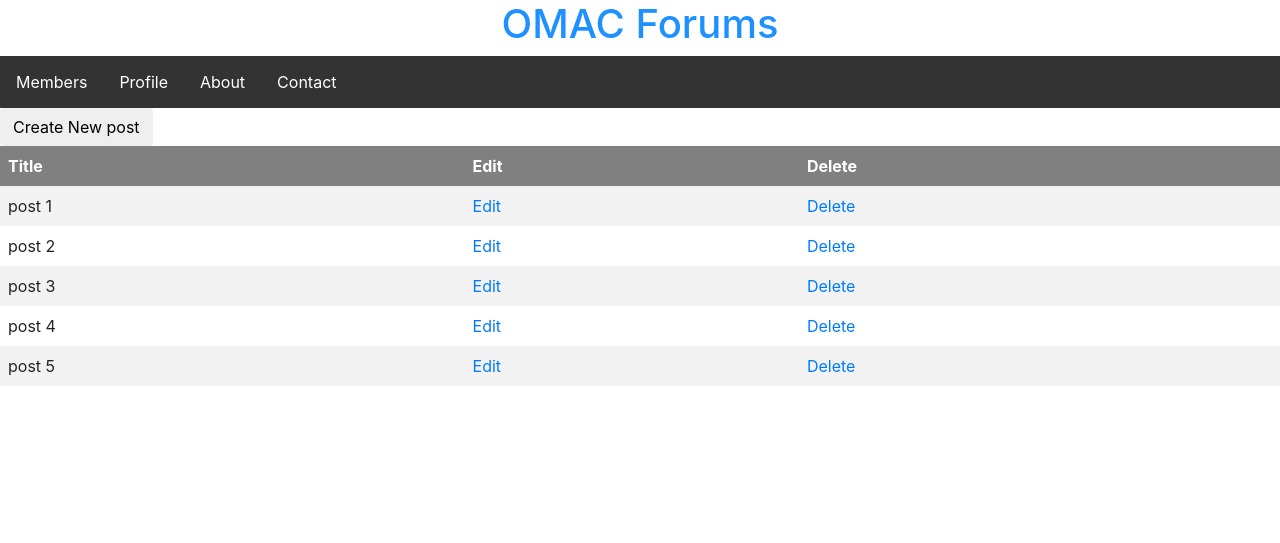
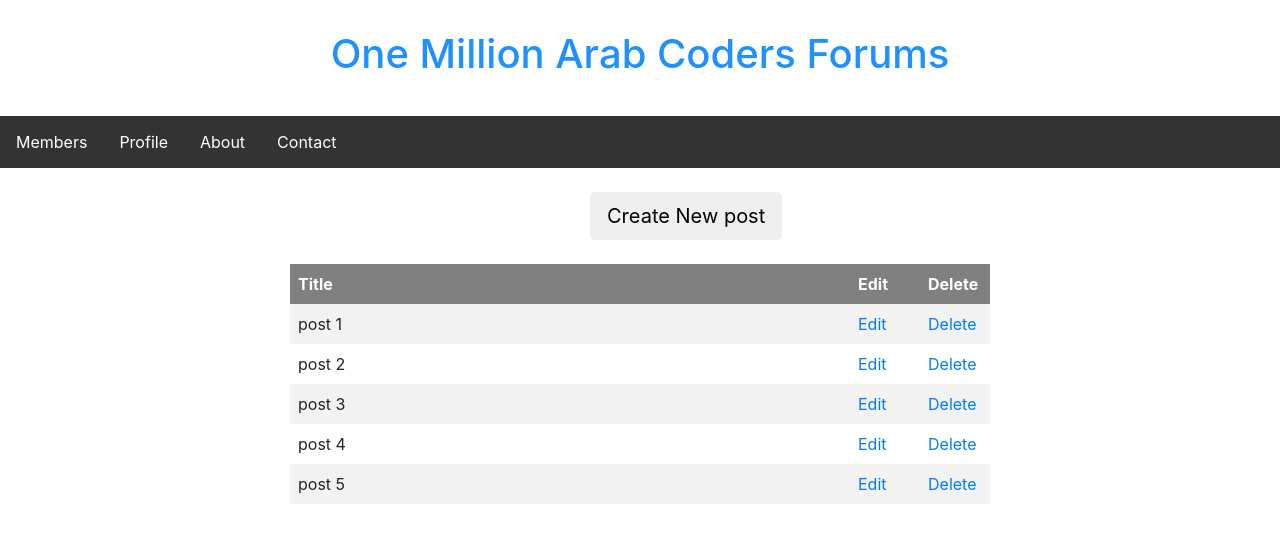
Before and after one commit to TChi91/omac-forum-project, a Flask app: page / in a window 1280 px wide. Shown: the top 543 px of the page. Run offline with Flask 2, Linux system fonts and the light colour scheme; some libraries are stand-ins or nearby versions.

Commit message:
index page improvement

```diff
--- a/forums/templates/index.html
+++ b/forums/templates/index.html
@@ -7,6 +7,7 @@
         h1 {
         color:#1E90FF;
         text-align:center;
+        padding: 30px;
         }
         ul {
     list-style-type: none;
@@ -33,9 +34,12 @@ li a {
 li a:hover {
     background-color: #111;
 }
+button{
+    margin-left: 590px;}
 table {
     border-collapse: collapse;
-    width: 100%;
+    width: 700px;
+    margin : auto;
 }
 
 th, td {
@@ -54,18 +58,21 @@ th {
     <title>Title</title>
 </head>
 <body>
-<h1>OMAC Forums</h1>
+<h1>One Million Arab Coders Forums</h1>
+
 <ul>
     <li><a href="#">Members</a></li>
     <li><a href="#">Profile</a></li>
     <li><a href="#">About</a></li>
     <li><a href="#">Contact</a></li>
 </ul>
-<div>
-    <button class="btn">Create New post</button>
-
-</div>
+<br>
+<button class="btn btn-lg">Create New post</button>
+<br><br>
 <table>
+    <col width="80%">
+  <col width="10%">
+    <col width="10%">
   <tr>
     <th class="title">Title</th>
     <th>Edit</th>
```
